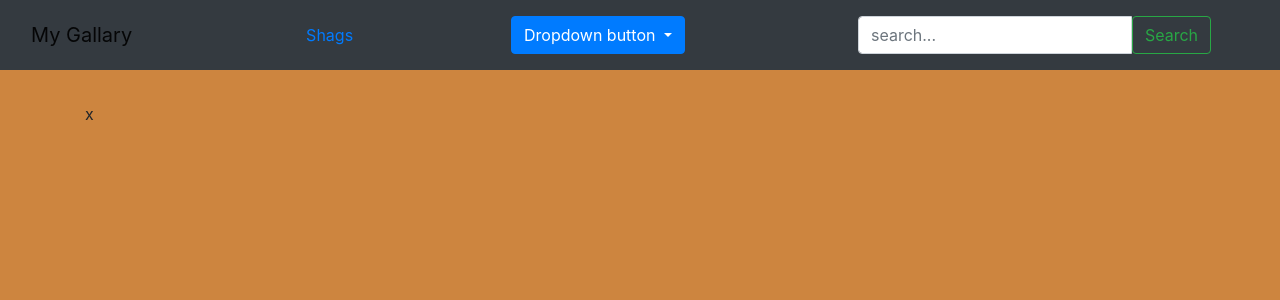
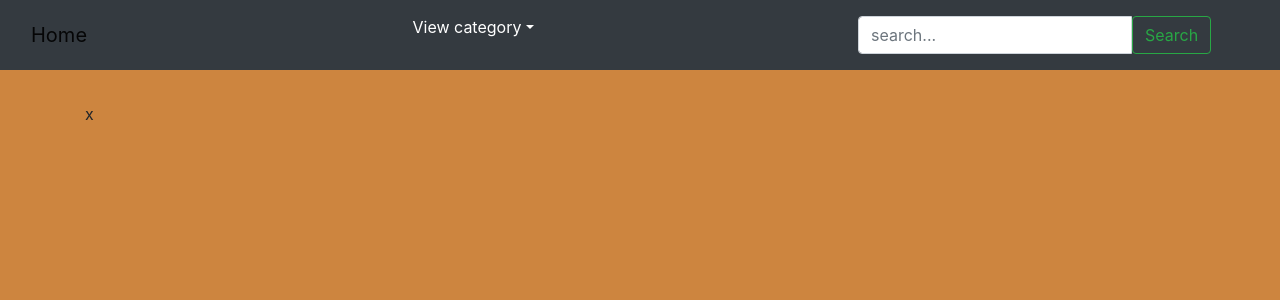
Before and after one commit to koyoo-maxwel/gallary, a Django app: page / in a window 1280 px wide. Shown: the top 300 px of the page. Run offline with Django 3.2, Linux system fonts and the light colour scheme; data that the repository does not hold is empty; some libraries are stand-ins or nearby versions; some web fonts are replaced.

Commit message:
added more categories

```diff
--- a/application/gallary/templates/navbar.html
+++ b/application/gallary/templates/navbar.html
@@ -1,17 +1,23 @@
 <nav class="navbar navbar-right-lg navbar-light bg-dark" >
   <div class="container-fluid">
     <div class="navbar-header">
-      <a class="navbar-brand" href="{% url 'gallaryToday' %}">My Gallary</a>
+      <a class="navbar-brand" href="{% url 'gallaryToday' %}">Home</a>
 
     </div>
-    <a class="navbar-content"  style="text-decoration:none" href="/location/Shags">Shags</a>
+    <!-- <a class="navbar-content"  style="text-decoration:none" href="/location/Shags">Shags</a> -->
     <div class="dropdown">
-        <button type="button" class="btn btn-primary dropdown-toggle" data-toggle="dropdown">
-          Dropdown button
-        </button>
+        <p class="dropdown-toggle" data-toggle="dropdown" style="color:white"> View category</p>
+
+
         <div class="dropdown-menu">
-          <a class="dropdown-item" href="#">Link 1</a>
-          <a class="dropdown-item" href="#">Link 2</a>
+          <a class="dropdown-item" style="text-decoration:none" href="/location/Shags">Shags</a>
+          <a class="dropdown-item" style="text-decoration:none" href="/location/kisumu">Kisumu</a>
+          <a class="dropdown-item" style="text-decoration:none" href="/location/Entertainment">Entertainment</a>
+          <a class="dropdown-item" style="text-decoration:none" href="/location/Travel">Travel</a>
+
+          <a class="dropdown-item" href="#">Link 3</a>
+          <a class="dropdown-item" href="#">Link 3</a>
+          <a class="dropdown-item" href="#">Link 3</a>
           <a class="dropdown-item" href="#">Link 3</a>
         </div>
       </div>
--- a/application/gallary/views.py
+++ b/application/gallary/views.py
@@ -29,6 +29,28 @@ def search_results(request):
 
 def shags(request,location_name):
     image = Location.objects.get(name=location_name)
-    x = image.id
-    gallary = Image.objects.filter(location_id=x)
+    image = image.id
+    gallary = Image.objects.filter(location_id=image)
     return render(request,'all-gallary/location.html',{'gallary':gallary})
+
+
+
+def kisumu(request,location_name):
+    image = Location.objects.get(name=location_name)
+    image = image.id
+    gallary = Image.objects.filter(location_id=image)
+    return render(request,'all-gallary/location.html',{'gallary':gallary})
+
+
+def my_best_pics(request,location_name):
+    image = Location.objects.get(name=location_name)
+    image = image.id
+    gallary = Image.objects.filter(location_id=image)
+    return render(request,'all-gallary/location.html',{'gallary':gallary})
+
+
+def entertainment(request,location_name):
+    image = Location.objects.get(name=location_name)
+    image = image.id
+    gallary = Image.objects.filter(location_id=image)
+    return render(request,'all-gallary/location.html',{'gallary':gallary})
```
Also changed, not shown: application/gallary/templates/all-gallary/location.html (+15 -6 lines).
